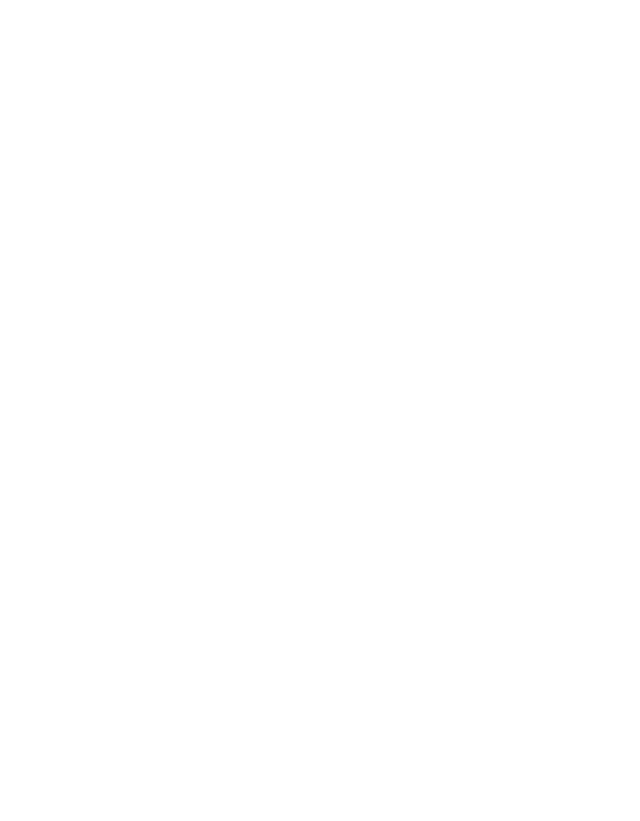
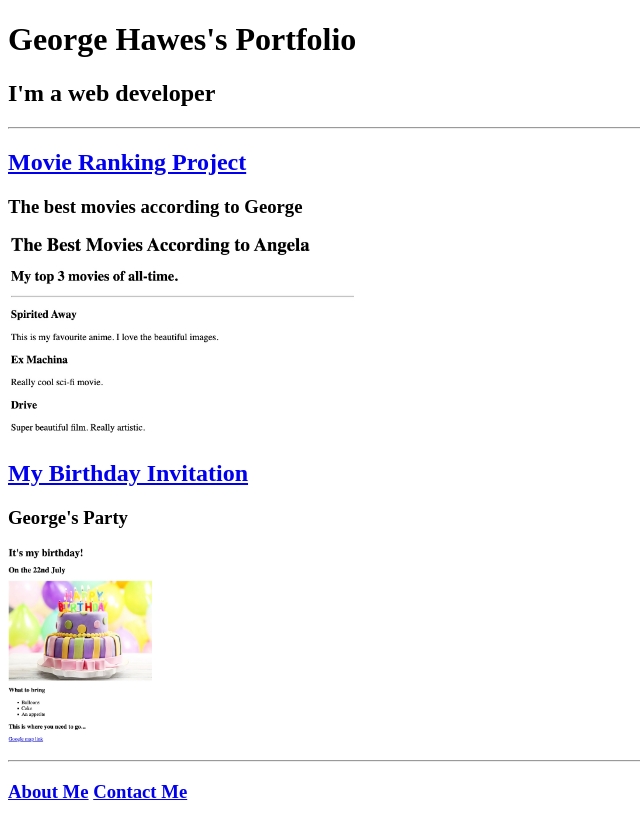
Before and after one commit to georgebhawes/HTML-Portfolio, a plain HTML site: page index.html in a window 1280 px wide. Shown: the whole page, without its empty margins (0-640 px from the left). Before the commit the page ends 800 px from the top, so only its background shows below. Drawn offline with Linux system fonts and the light colour scheme.

Commit message:
Update index.html

```diff
--- a/index.html
+++ b/index.html
@@ -1,15 +1,20 @@
-<!-- TODO 1: Create the HTML Boilerplate -->
-
-<!-- TODO 2: Add Your previous projects' HTML into the public folder -->
-
-<!-- TODO 3: Take screenshots of your project previews and add the images to the images folder -->
-
-<!-- TODO 4: Add titles/subtitles etc. -->
-
-<!-- TODO 5: Add a link to the project pages -->
-
-<!-- TODO 6: Add images to show the project previews
-HINT for TODO 6: You can use the height attribute set to 200 to make the image smaller:
-https://developer.mozilla.org/en-US/docs/Web/HTML/Element/img#attr-height -->
-
-<!-- TODO 7: Add the Contact Me and About Me page links -->
+<!DOCTYPE HTML>
+<html lang="en">
+    <head>
+        <meta charset="UTF-8">
+        <title>George's Portfolio</title>
+    </head>
+    <body>
+        <h1>George Hawes's Portfolio</h1>
+        <h2>I'm a web developer</h2>
+        <hr />
+        <h2><a href="./public/movie-ranking.html">Movie Ranking Project</a></h2>
+            <h3>The best movies according to George</h3>
+            <img src="./assets/images/my movie ranking.jpg" height="200">
+        <h2><a href="./public/my birthday invite.html">My Birthday Invitation</a></h2>
+            <h3>George's Party</h3>
+            <img src="./assets/images/my birthday invite.jpg" height="200">
+        <hr />
+        <h3><a href="./public/about.html">About Me</a> <a href="./public/contact.html">Contact Me</a></h3>
+    </body>
+</html>
```
